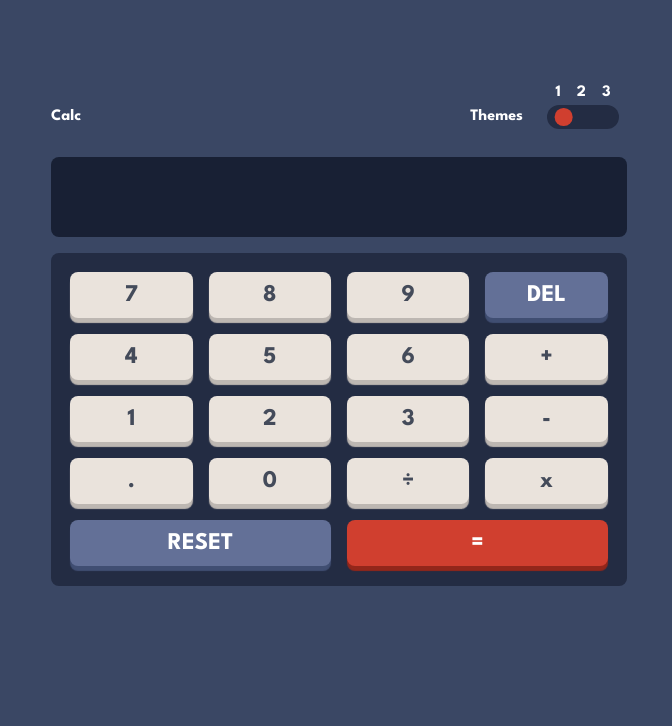
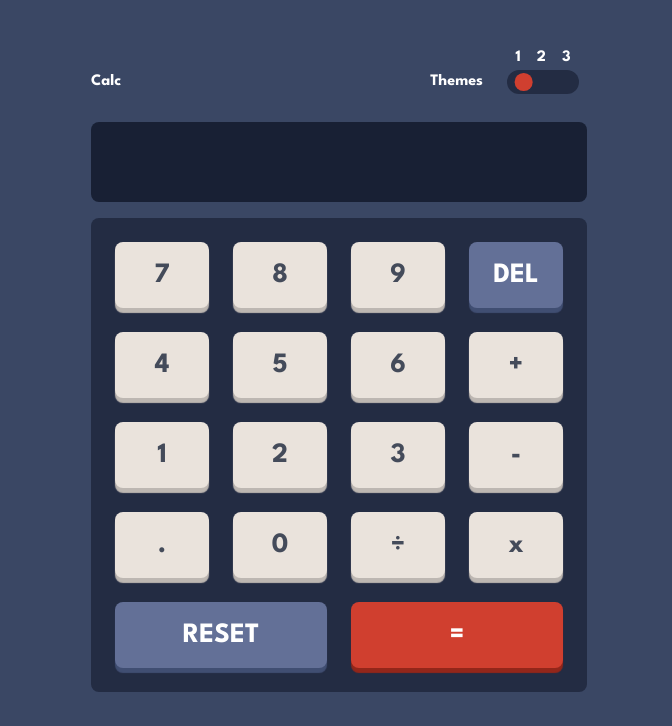
Before and after one commit to aeorherhe/calculator-app-OOP, a plain HTML site: page index.html in a window 1280 px wide. Shown: the top 726 px of the page, without its empty margins (301-973 px from the left). Drawn offline with Linux system fonts and the light colour scheme.

Commit message:
Update readMe

```diff
--- a/css/base/_resets.scss
+++ b/css/base/_resets.scss
@@ -21,6 +21,6 @@ body {
 
 .main {
   width: 90vw;
-  max-width: 40rem;
+  max-width: 35rem;
   text-align: center;
 }
--- a/css/sections/_calculator.scss
+++ b/css/sections/_calculator.scss
@@ -51,14 +51,14 @@
 .calc-keys {
   display: grid;
   grid-template-columns: repeat(4, 1fr);
-  gap: 1rem;
+  gap: 1.25rem;
   background-color: var(--toggle-bg);
-  padding: 1.2rem;
+  padding: 1.5rem;
   border-radius: 0.5rem;
 
   button {
     @include boxShadow(var(--grayish-orange-shadow));
-    padding: 0.75rem;
+    padding: 1rem;
     border-radius: 0.5rem;
     border: none;
     background-color: var(--grayish-orange);
@@ -67,6 +67,15 @@
     cursor: pointer;
     &:hover {
       background-color: var(--grayish-orange-hover);
+    }
+  }
+
+  @media (min-width: 45rem) {
+    gap: 1.5rem;
+    padding: 1.5rem;
+    button {
+      padding: 1.25rem;
+      font-size: 1.75rem;
     }
   }
 
--- a/css/sections/_myProfile.scss
+++ b/css/sections/_myProfile.scss
@@ -30,7 +30,6 @@
 
 @media screen and (max-width: 45rem) {
   .my-profile {
-    margin-top: 5rem;
     font-size: 0.9rem;
   }
 
```
Also changed, not shown: css/styles.css, 2 other files.
